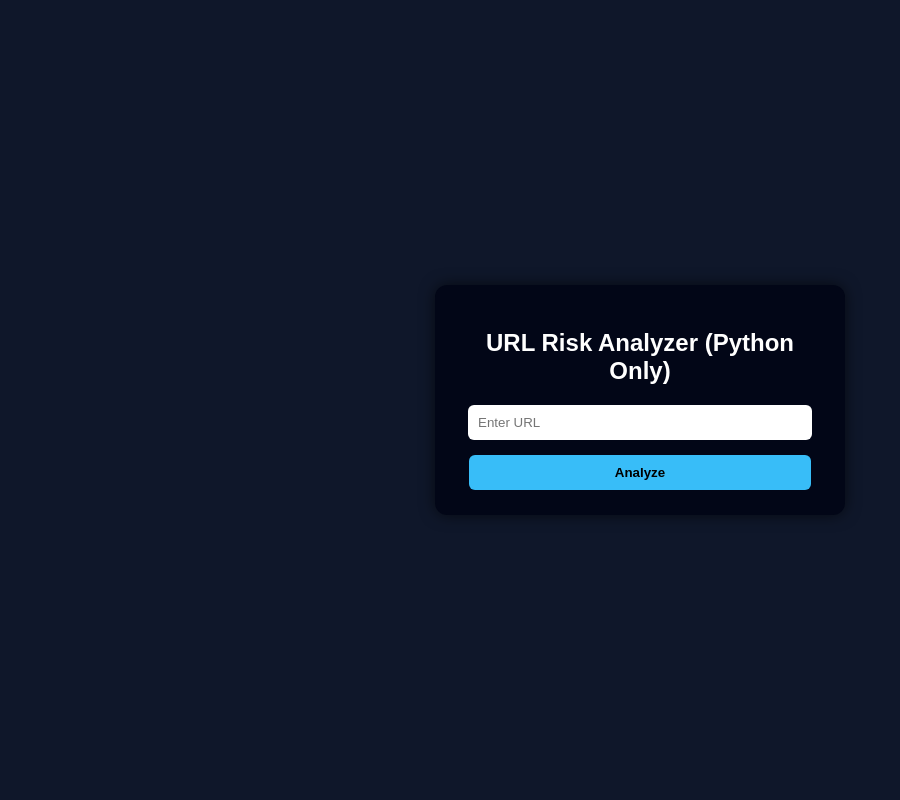
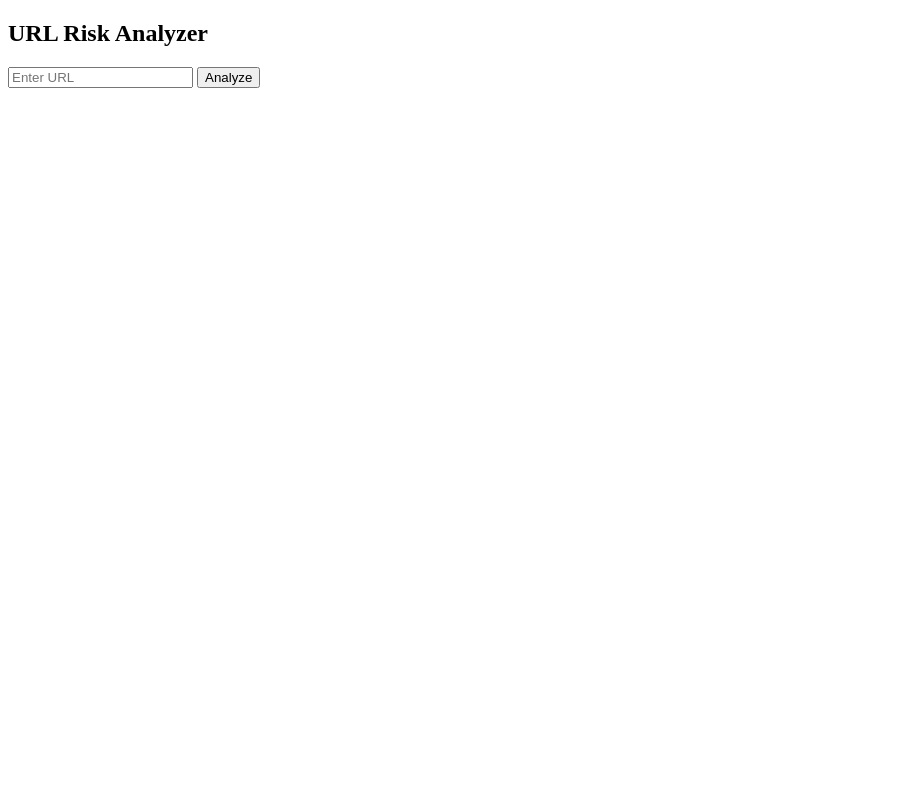
Before and after one commit to devendragovindamarathi25cy-sketch/url-risk-analyzer, a Flask app: page / in a window 1280 px wide. Shown: the whole page, without its empty margins (0-900 px from the left). Run offline with Flask 3, Linux system fonts and the light colour scheme.

Commit message:
Update index.html

```diff
--- a/templates/index.html
+++ b/templates/index.html
@@ -1,69 +1,10 @@
 <!DOCTYPE html>
-<html lang="en">
+<html>
 <head>
-    <meta charset="UTF-8">
     <title>URL Risk Analyzer</title>
-    <style>
-        body {
-            background: #0f172a;
-            color: white;
-            font-family: Arial, sans-serif;
-            display: flex;
-            justify-content: center;
-            align-items: center;
-            height: 100vh;
-            margin: 0;
-        }
-
-        .box {
-            background: #020617;
-            padding: 25px;
-            border-radius: 12px;
-            width: 360px;
-            text-align: center;
-            box-shadow: 0 0 15px rgba(0,0,0,0.6);
-        }
-
-        h2 {
-            margin-bottom: 20px;
-        }
-
-        input {
-            width: 90%;
-            padding: 10px;
-            border-radius: 6px;
-            border: none;
-            margin-bottom: 15px;
-        }
-
-        button {
-            width: 95%;
-            padding: 10px;
-            background: #38bdf8;
-            border: none;
-            border-radius: 6px;
-            font-weight: bold;
-            cursor: pointer;
-        }
-
-        button:hover {
-            background: #0ea5e9;
-        }
-
-        .result {
-            margin-top: 20px;
-            text-align: left;
-        }
-
-        ul {
-            padding-left: 20px;
-        }
-    </style>
 </head>
 <body>
-
-<div class="box">
-    <h2>URL Risk Analyzer (Python Only)</h2>
+    <h2>URL Risk Analyzer</h2>
 
     <form method="POST">
         <input type="text" name="url" placeholder="Enter URL" required>
@@ -71,23 +12,18 @@
     </form>
 
     {% if result %}
-    <div class="result">
-        <h3>Risk Level: {{ result.risk }}</h3>
-        <p>Score: {{ result.score }}</p>
-        <p>Risk Percentage: {{ result.risk_percent }}%</p>
+        <h3>Risk Level: {{ result }}</h3>
+        <p>Score: {{ score }}</p>
 
-        {% if result.reasons %}
-        <ul>
-            {% for r in result.reasons %}
-            <li>{{ r }}</li>
-            {% endfor %}
-        </ul>
+        {% if reasons %}
+            <ul>
+                {% for r in reasons %}
+                    <li>{{ r }}</li>
+                {% endfor %}
+            </ul>
         {% else %}
-        <p>No suspicious patterns found.</p>
+            <p>No suspicious patterns found.</p>
         {% endif %}
-    </div>
     {% endif %}
-</div>
-
 </body>
 </html>
```
